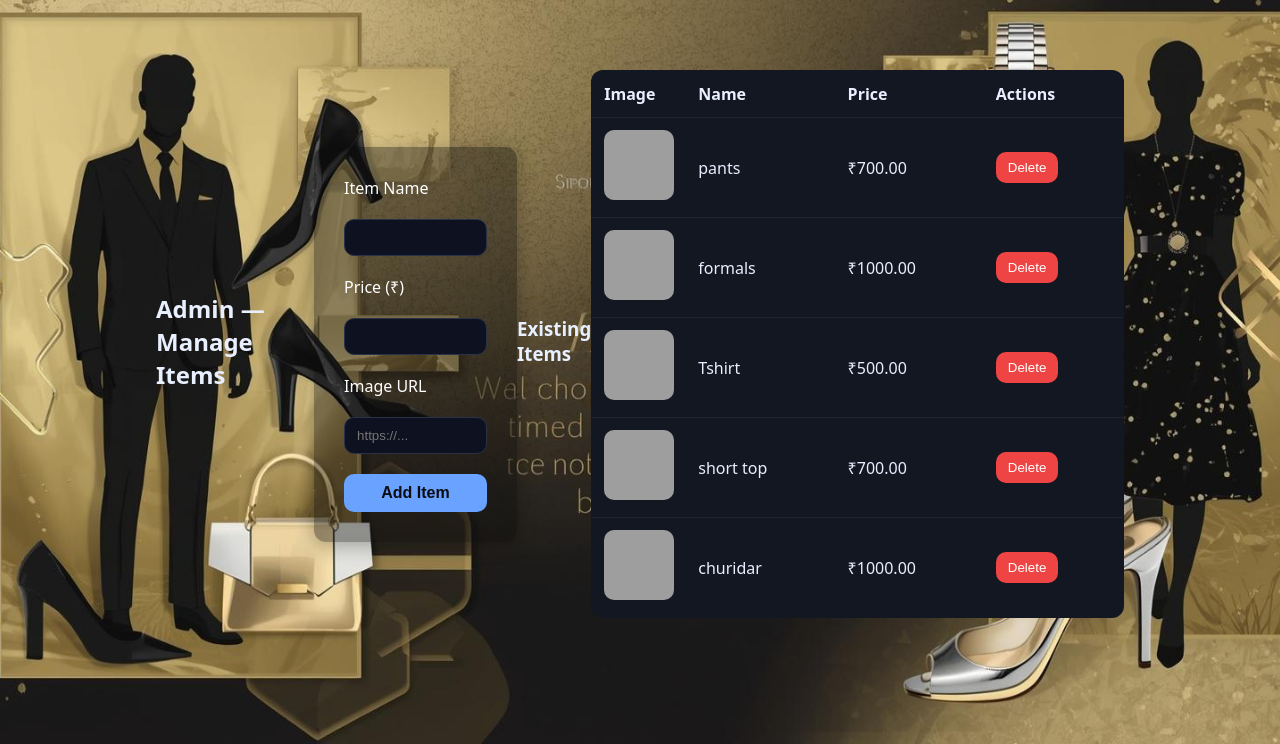
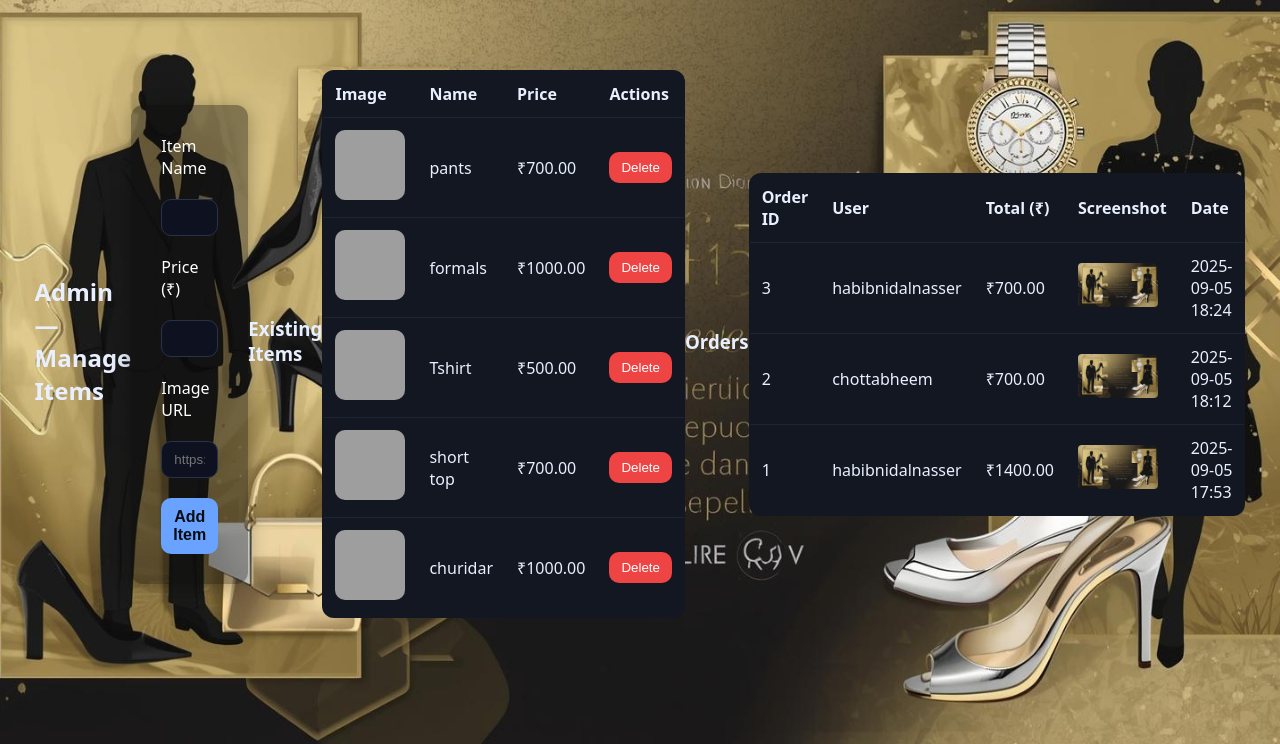
Before and after one commit to Habibnidal/dress-site, a Flask app: page /admin in a window 1280 px wide. Shown: the part 56-800 px from the top of the page. Run offline with Flask 3, Linux system fonts and the light colour scheme; a user stored in the database is signed in; grey boxes are pictures that could not be loaded.

Commit message:
Updated styles and fixed layout

```diff
--- a/app.py
+++ b/app.py
@@ -79,6 +79,26 @@
     user_id = db.Column(db.Integer, db.ForeignKey('user.id'))
     item_id = db.Column(db.Integer, db.ForeignKey('item.id'))
     quantity = db.Column(db.Integer, default=1)
+
+class Order(db.Model):
+    id = db.Column(db.Integer, primary_key=True)
+    user_id = db.Column(db.Integer, db.ForeignKey('user.id'), nullable=False)
+    total_amount = db.Column(db.Float, nullable=False)
+    screenshot = db.Column(db.String(255))
+    created_at = db.Column(db.DateTime, default=datetime.utcnow)
+
+    # 🔗 Relationship with User
+    user = db.relationship('User', backref=db.backref('orders', lazy=True))
+
+
+
+class OrderItem(db.Model):
+    id = db.Column(db.Integer, primary_key=True)
+    order_id = db.Column(db.Integer, db.ForeignKey('order.id'))
+    item_id = db.Column(db.Integer, db.ForeignKey('item.id'))
+    quantity = db.Column(db.Integer, default=1)
+
+
 
 # -------------------- Helpers --------------------
 def current_user():
@@ -173,8 +193,11 @@
             db.session.commit()
             flash("Item added.", "ok")
         return redirect(url_for('admin'))
+
     items = Item.query.order_by(Item.created_at.desc()).all()
-    return render_template('admin.html', items=items, user=current_user())
+    orders = Order.query.order_by(Order.created_at.desc()).all()   # fetch orders
+    return render_template('admin.html', items=items, orders=orders, user=current_user())
+
 
 @app.route('/admin/delete/<int:item_id>', methods=['POST'])
 @admin_required
@@ -261,11 +284,33 @@
         path = os.path.join(app.config['UPLOAD_FOLDER'], filename)
         f.save(path)
 
+        user = current_user()
+
+        # --- Calculate cart total ---
+        entries = Cart.query.filter_by(user_id=user.id).all()
+        total = 0
+        for e in entries:
+            item = Item.query.get(e.item_id)
+            if item:
+                total += item.price * max(1, e.quantity)
+
+        # --- Create Order ---
+        order = Order(user_id=user.id, total_amount=total, screenshot=filename)
+        db.session.add(order)
+        db.session.flush()  # get order.id before commit
+
+        # --- Add Order Items ---
+        for e in entries:
+            db.session.add(OrderItem(order_id=order.id, item_id=e.item_id, quantity=e.quantity))
+
+        db.session.commit()
+
+        # --- Send email as before ---
         try:
             msg = Message(
                 subject="Payment Screenshot",
                 recipients=[ADMIN_EMAIL],
-                body=f"User {current_user().username} uploaded a payment screenshot."
+                body=f"User {user.username} placed an order. Total: {total}"
             )
             with app.open_resource(path) as fp:
                 ext = filename.lower().rsplit('.', 1)[-1] if '.' in filename else 'png'
@@ -273,7 +318,7 @@
                 msg.attach(filename, mime, fp.read())
 
             mail.send(msg)
-            flash("Screenshot sent to admin email!", "ok")
+            flash("Screenshot sent to admin email and order recorded!", "ok")
         except Exception as e:
             flash(f"Email send simulated (or failed): {e}", "warn")
 
--- a/templates/admin.html
+++ b/templates/admin.html
@@ -15,13 +15,20 @@
 <h3>Existing Items</h3>
 <table class="table">
   <thead>
-    <tr><th>Image</th><th>Name</th><th>Price</th><th>Actions</th></tr>
+    <tr>
+      <th>Image</th>
+      <th>Name</th>
+      <th>Price</th>
+      <th>Actions</th>
+    </tr>
   </thead>
   <tbody>
     {% for item in items %}
     <tr>
       <td style="width:90px;">
-        {% if item.image_url %}<img class="thumb" src="{{ item.image_url }}" alt="">{% endif %}
+        {% if item.image_url %}
+          <img class="thumb" src="{{ item.image_url }}" alt="">
+        {% endif %}
       </td>
       <td>{{ item.name }}</td>
       <td>₹{{ '%.2f'|format(item.price) }}</td>
@@ -34,4 +41,32 @@
     {% endfor %}
   </tbody>
 </table>
+
+<h3>Orders</h3>
+<table class="table">
+  <thead>
+    <tr>
+      <th>Order ID</th>
+      <th>User</th>
+      <th>Total (₹)</th>
+      <th>Screenshot</th>
+      <th>Date</th>
+    </tr>
+  </thead>
+  <tbody>
+    {% for order in orders %}
+    <tr>
+      <td>{{ order.id }}</td>
+      <td>{{ order.user.username }}</td>
+      <td>₹{{ '%.2f'|format(order.total_amount) }}</td>
+      <td>
+        {% if order.screenshot %}
+          <img src="{{ url_for('uploaded_file', filename=order.screenshot) }}" alt="screenshot" style="width:80px; border-radius:4px;">
+        {% endif %}
+      </td>
+      <td>{{ order.created_at.strftime('%Y-%m-%d %H:%M') }}</td>
+    </tr>
+    {% endfor %}
+  </tbody>
+</table>
 {% endblock %}
--- a/templates/success.html
+++ b/templates/success.html
@@ -7,7 +7,8 @@
     .success-container {
         font-family: 'Inter', sans-serif;
         min-height: 80vh;
-        background: linear-gradient(135deg, #10b981 0%, #059669 50%, #047857 100%);
+        background: linear-gradient(rgba(0,0,0,0.4), rgba(0,0,0,0.4)),
+              linear-gradient(to left, #FFD700, #000000);
         display: flex;
         flex-direction: column;
         align-items: center;
@@ -78,7 +79,7 @@
 
     .btn {
         background: linear-gradient(135deg, #ffffff 0%, #f8fafc 100%);
-        color: #047857;
+        color: #0a0a0a;
         padding: 1rem 2.5rem;
         border-radius: 16px;
         text-decoration: none;
```
Also changed, not shown: templates/send_screenshot.html (+7 -6 lines), instance/ecommerce.db.
